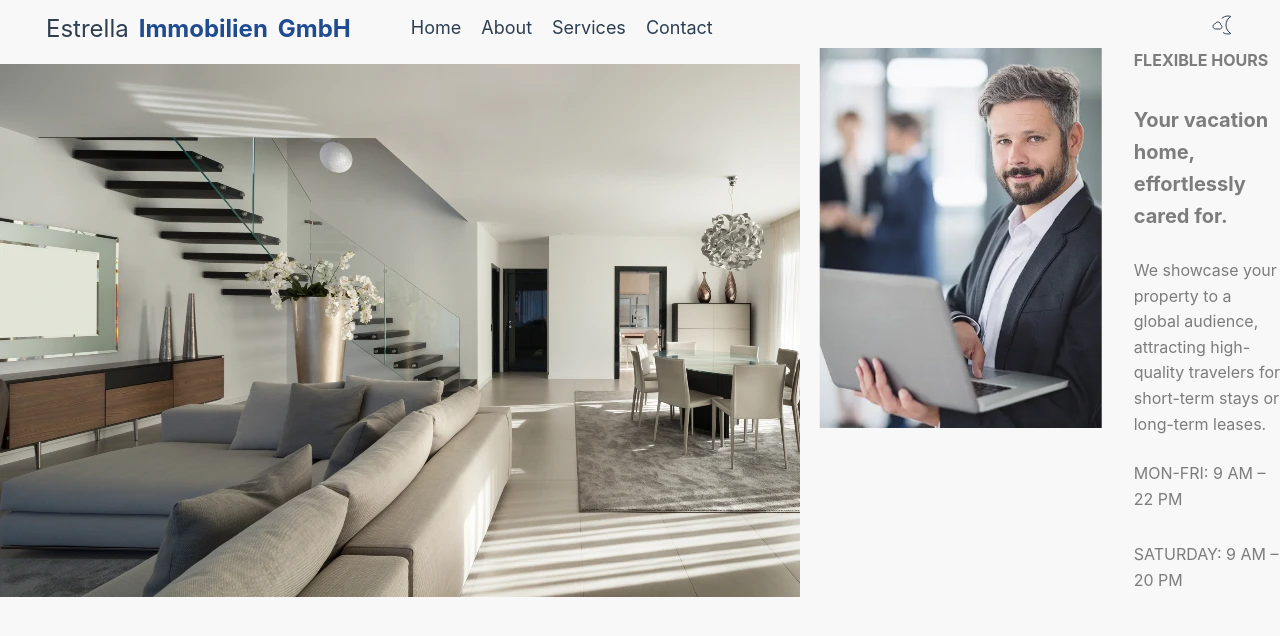
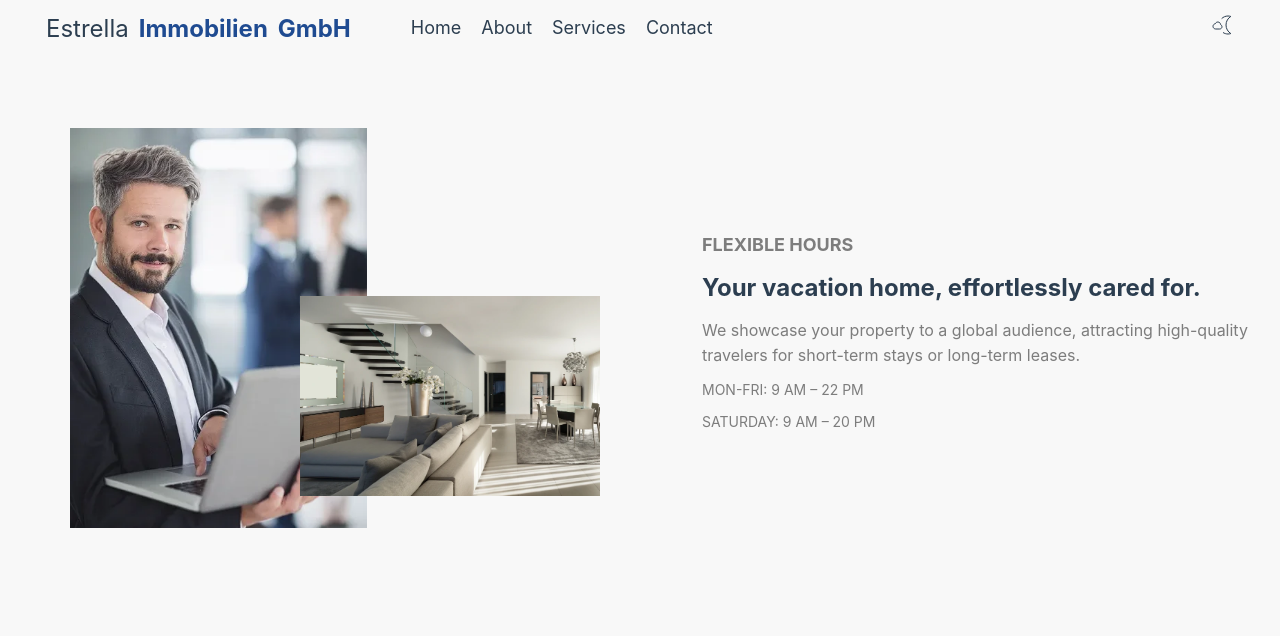
Before and after one commit to alejandroyunes/inmobiliaria-vue-scss, a Vue app: page / in a window 1280 px wide. Shown: the top 636 px of the page. Built offline with nearby package versions, Linux system fonts and the light colour scheme; some icons are missing.

Commit message:
added new widget

```diff
--- a/src/components/billboard/billboard-component.scss
+++ b/src/components/billboard/billboard-component.scss
@@ -17,7 +17,6 @@
   flex-direction: column;
   justify-content: space-between;
   height: calc(90vh);
-
   @media (max-width: 768px) {
     height: calc(80vh);
   }
@@ -107,7 +106,7 @@
     object-fit: cover;
     height: calc(90vh);
     transform: perspective(500px) rotateY(-10deg) scale(0.9);
-
+    margin-top: 10px;
     @media (max-width: 1024px) {
       width: 500px;
       height: calc(80vh);
--- a/src/components/sections/two-row/image-title/ImageTitle.vue
+++ b/src/components/sections/two-row/image-title/ImageTitle.vue
@@ -5,10 +5,10 @@ import './image-title.scss'
 <template>
   <section class="image-title-container">
     <div class="image-title-left">
-      <div class="image-one">
-        <img src="/images/widgets/about4.webp" alt="alt" />
-      </div>
-      <img src="/images/widgets/about7.webp" alt="alt" class="image-two" />
+
+      <img src="/images/widgets/about7.webp" alt="alt" class="image-one" />
+
+      <img src="/images/widgets/about4.webp" alt="alt" class="image-two" />
     </div>
 
     <div class="image-title-right">
@@ -16,8 +16,8 @@ import './image-title.scss'
       <p class="title">Your vacation home, effortlessly cared for.</p>
       <p class="description">We showcase your property to a global audience, attracting high-quality travelers for
         short-term stays or long-term leases.</p>
-      <p class="date-top">MON-FRI: 9 AM – 22 PM</p>
-      <p class="date-bottom">SATURDAY: 9 AM – 20 PM</p>
+      <p class="date">MON-FRI: 9 AM – 22 PM</p>
+      <p class="date">SATURDAY: 9 AM – 20 PM</p>
     </div>
   </section>
 </template>
--- a/src/components/sections/two-row/image-title/image-title.scss
+++ b/src/components/sections/two-row/image-title/image-title.scss
@@ -1,61 +1,76 @@
 .image-title-container {
-  display: grid;
-  grid-template-columns: 1fr 1fr;
-  gap: 32px;
+  display: flex;
+  justify-content: space-between;
+  align-items: center;
+  max-width: var(--max-width);
   margin: 0 auto;
-  max-width: var(--max-width);
+  padding: 80px 20px 0;
 
   @media (max-width: 900px) {
-    grid-template-columns: repeat(1, 1fr);
+    flex-direction: column;
+  }
 }
 
 .image-title-left {
-    display: grid;
-    grid-template-columns: 1fr 1fr;
-    gap: 20px;
   position: relative;
+  width: 50%;
+
   .image-one {
+    height: 400px;
+    margin-left: 50px;
+
+    @media (max-width: 1048px) {
+      height: 300px;
+    }
+    @media (max-width: 900px) {
+      margin-left: 0;
+    }
+  }
+  .image-two {
     position: absolute;
-      align-self: center;
-      z-index: 10;
-      position: relative;
+    bottom: 40px;
+    right: 40px;
+    height: 200px;
+
+    @media (max-width: 1048px) {
+      height: 160px;
     }
-
-    .image-two {
-      transform: scaleX(-1);
-      height: 380px;
-      right: 0;
+    @media (max-width: 768px) {
+      height: 140px;
+      right: 20px;
+    }
+    @media (max-width: 600px) {
+      right: 20px;
+    }
   }
 }
 
 .image-title-right {
-    display: flex;
-    flex-direction: column;
-    justify-content: center;
+  width: 45%;
 
+  @media (max-width: 900px) {
+    padding-top: 20px;
+    width: 100%;
+  }
   .slogan {
-      font-size: 16px;
+    font-size: 18px;
     font-weight: bold;
-      color: var(--color-gray);
-      padding-bottom: 30px;
   }
 
   .title {
-      font-size: 20px;
+    font-size: 24px;
     font-weight: bold;
-      padding-bottom: 26px;
+    margin-top: 10px;
+    color: var(--color-heading);
   }
 
   .description {
-      padding-bottom: 24px;
+    font-size: 16px;
+    margin-top: 10px;
   }
 
-    .date-top {
-      padding-bottom: 30px;
-    }
-
-    .date-bottom {
-      padding-bottom: 26px;
+  .date {
+    font-size: 14px;
+    margin-top: 10px;
   }
 }
-}
```
Lines whose indentation alone changed are shown as unchanged.
